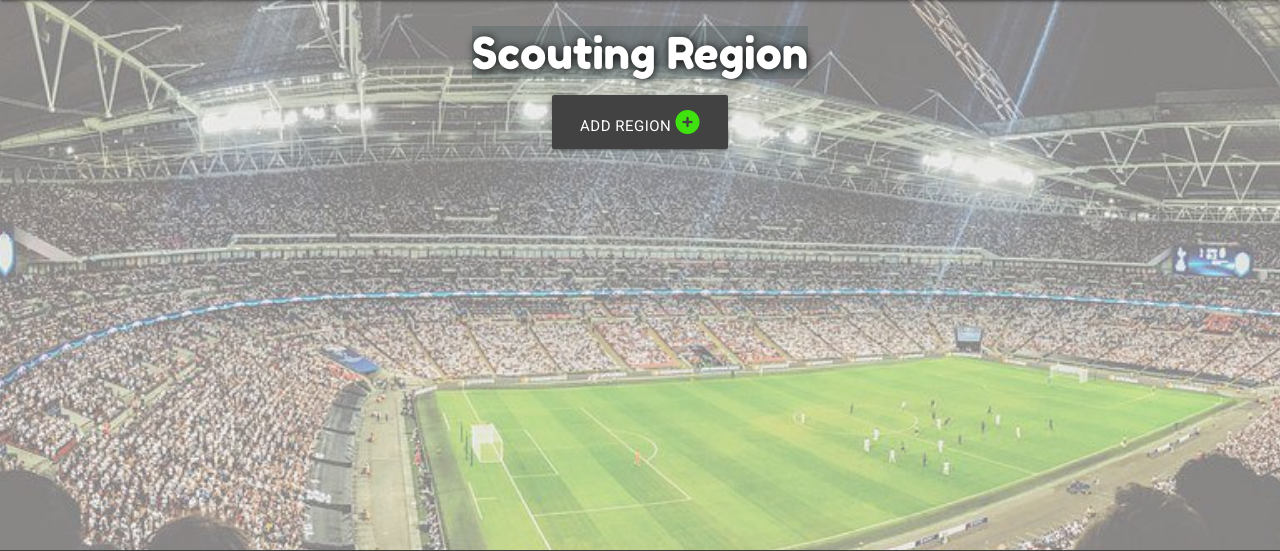
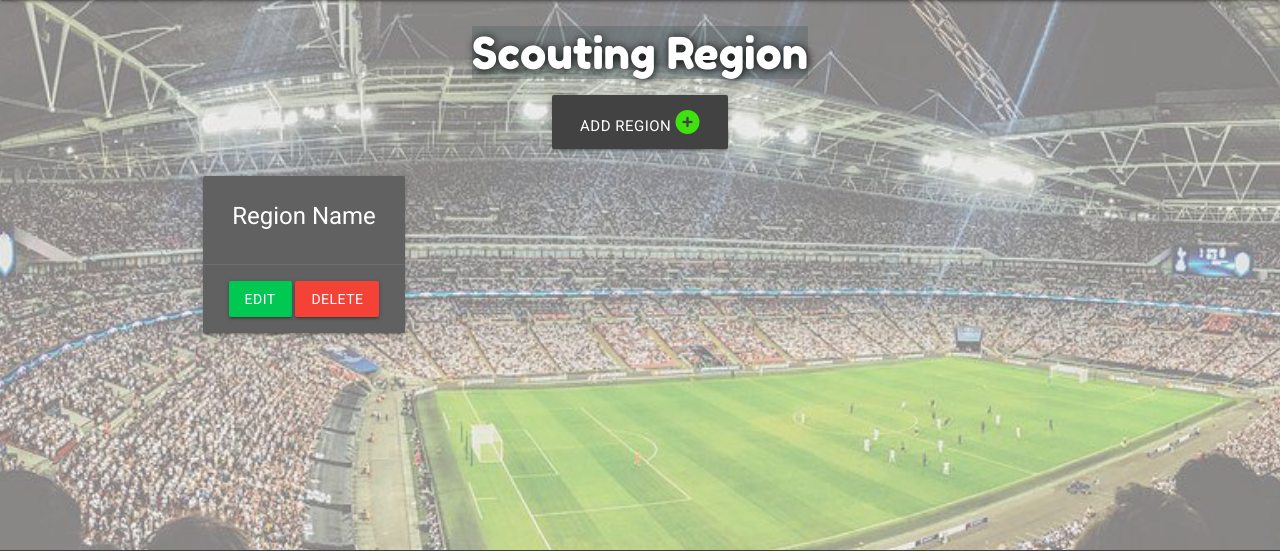
Before and after one commit to JackDilger/wescout-milestone-3, a Flask app: page /region in a window 1280 px wide. Shown: the part 64-615 px from the top of the page. Run offline with Flask 2, Linux system fonts and the light colour scheme; some libraries are stand-ins or nearby versions.

Commit message:
Add card component set to display regions

```diff
--- a/wescout/templates/region.html
+++ b/wescout/templates/region.html
@@ -10,4 +10,20 @@
         </a>
     </div>
 </div>
+
+
+<div class="row">
+    <div class="col s12 m6 l3">
+        <div class="card grey darken-2 center-align">
+            <div class="card-content">
+                <span class="card-title">Region Name</span>
+            </div>
+            <div class="card-action">
+                <a href="#" class="btn green accent-4">Edit</a>
+                <a href="#" class="btn red">Delete</a>
+            </div>
+        </div>
+    </div>
+</div>
+
 {% endblock %}
```
